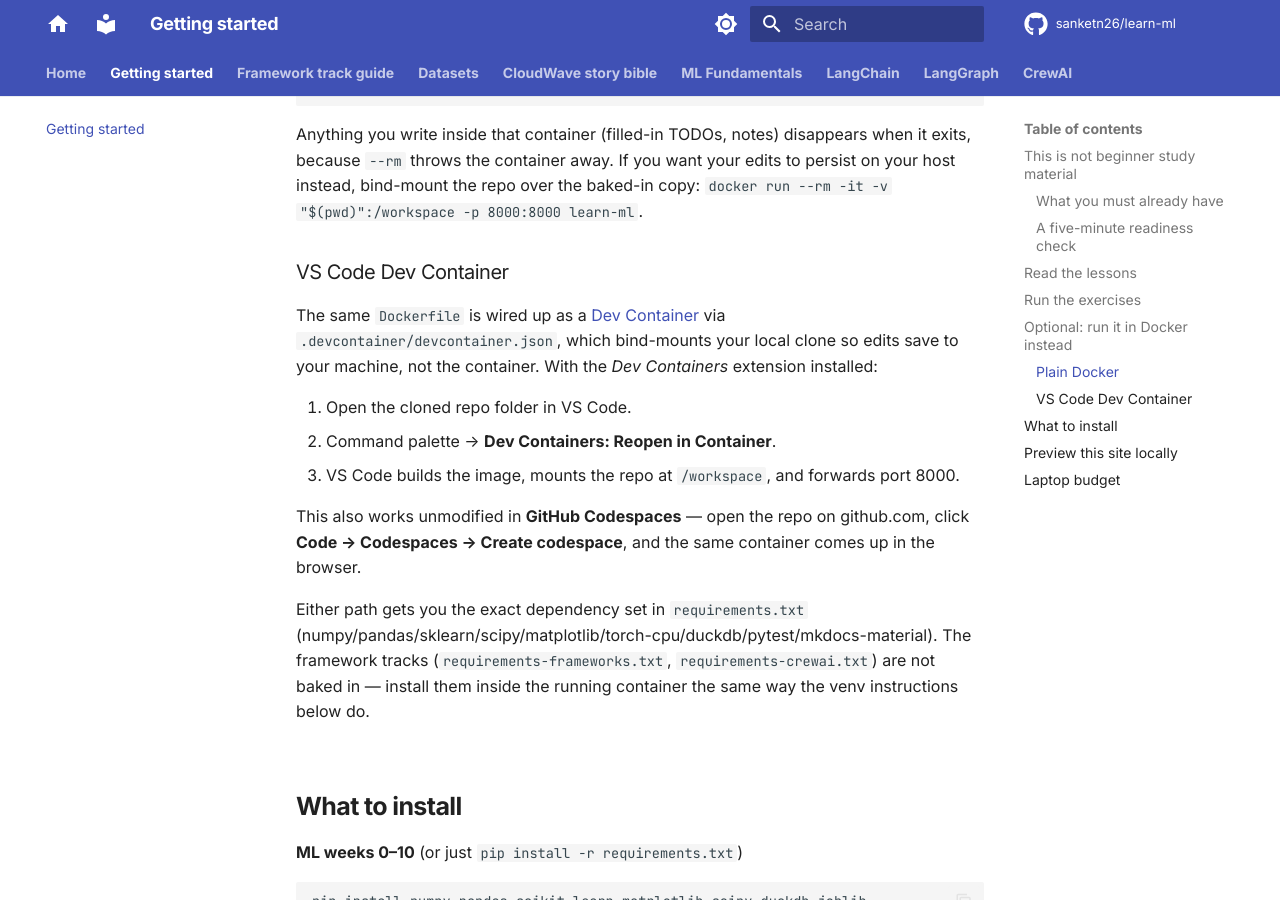
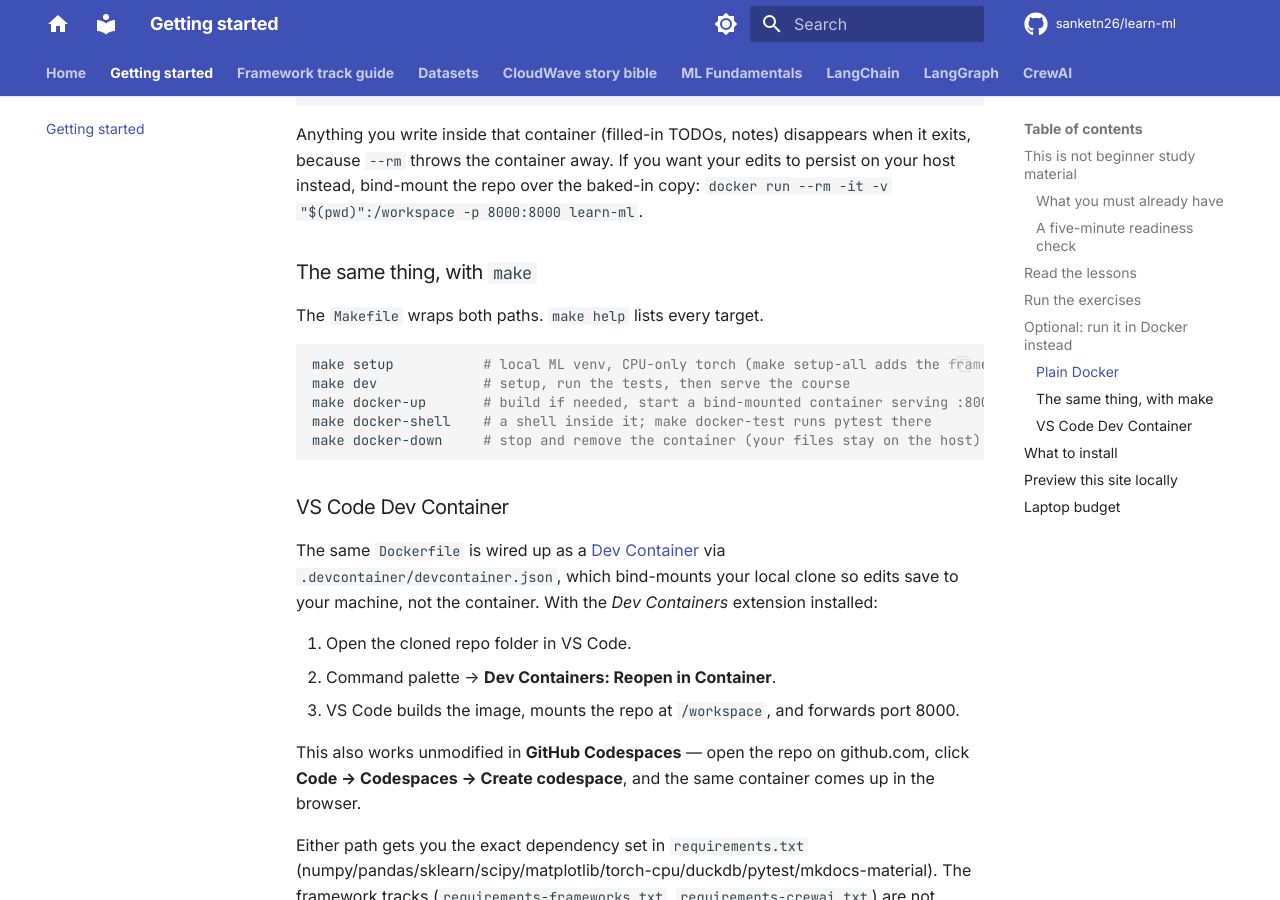
Before and after one commit to sanketn26/learn-ml, an MkDocs documentation site: the page built from docs/getting-started.md, in a window 1280 px wide and 900 px high, scrolled down 2988 px. Built offline with MkDocs 1.6.1 and Material for MkDocs 9.7.7, drawn with Linux system fonts in a browser that asks for light colours; comment, search, counter and statistics services are not loaded.

Commit message:
Makefile: dev env, per-track venvs, and docker lifecycle targets
- setup installs torch from the CPU wheel index (plain PyPI can pull CUDA)
- setup-frameworks / setup-crewai keep the pinned stacks isolated
- dev = setup + test + serve; serve/test/build use venv/ when present
- docker-build/up/down/restart/shell/logs/test/status/clean around a
  bind-mounted learn-ml-dev container serving mkdocs on :8000
- Dockerfile installs libcairo2 for the social-card plugin

Co-Authored-By: Claude Opus 5.5 <noreply@anthropic.com>

````diff
--- a/docs/getting-started.md
+++ b/docs/getting-started.md
@@ -94,6 +94,18 @@ mkdocs serve --dev-addr 0.0.0.0:8000   # then open http://127.0.0.1:8000 on your
 
 Anything you write inside that container (filled-in TODOs, notes) disappears when it exits, because `--rm` throws the container away. If you want your edits to persist on your host instead, bind-mount the repo over the baked-in copy: `docker run --rm -it -v "$(pwd)":/workspace -p 8000:8000 learn-ml`.
 
+### The same thing, with `make`
+
+The `Makefile` wraps both paths. `make help` lists every target.
+
+```bash
+make setup           # local ML venv, CPU-only torch (make setup-all adds the framework venvs)
+make dev             # setup, run the tests, then serve the course
+make docker-up       # build if needed, start a bind-mounted container serving :8000
+make docker-shell    # a shell inside it; make docker-test runs pytest there
+make docker-down     # stop and remove the container (your files stay on the host)
+```
+
 ### VS Code Dev Container
 
 The same `Dockerfile` is wired up as a [Dev Container](https://containers.dev/) via `.devcontainer/devcontainer.json`, which bind-mounts your local clone so edits save to your machine, not the container. With the *Dev Containers* extension installed:
````
Also changed, not shown: 4 other files.
